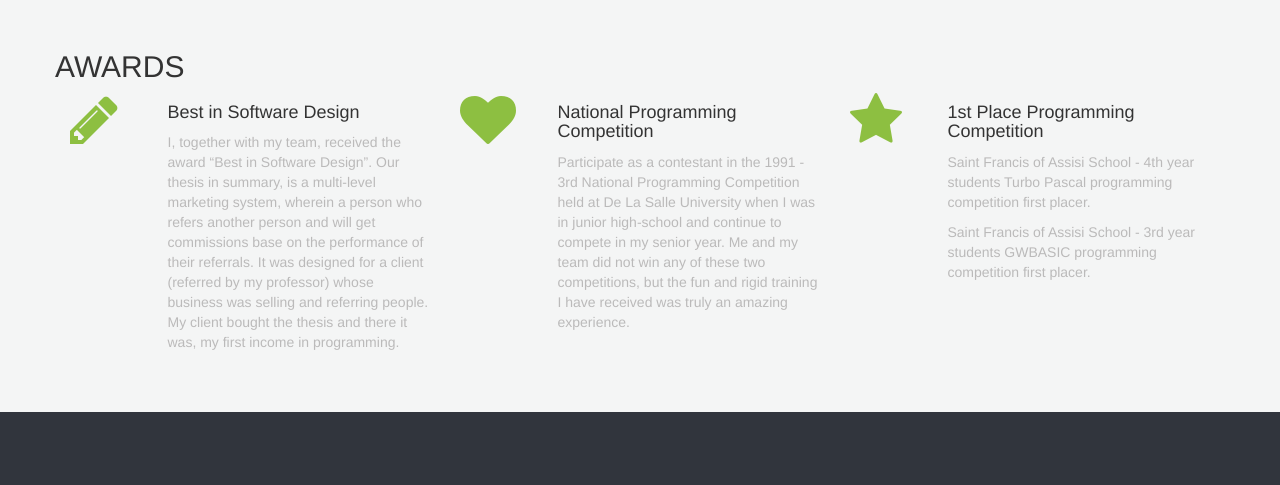
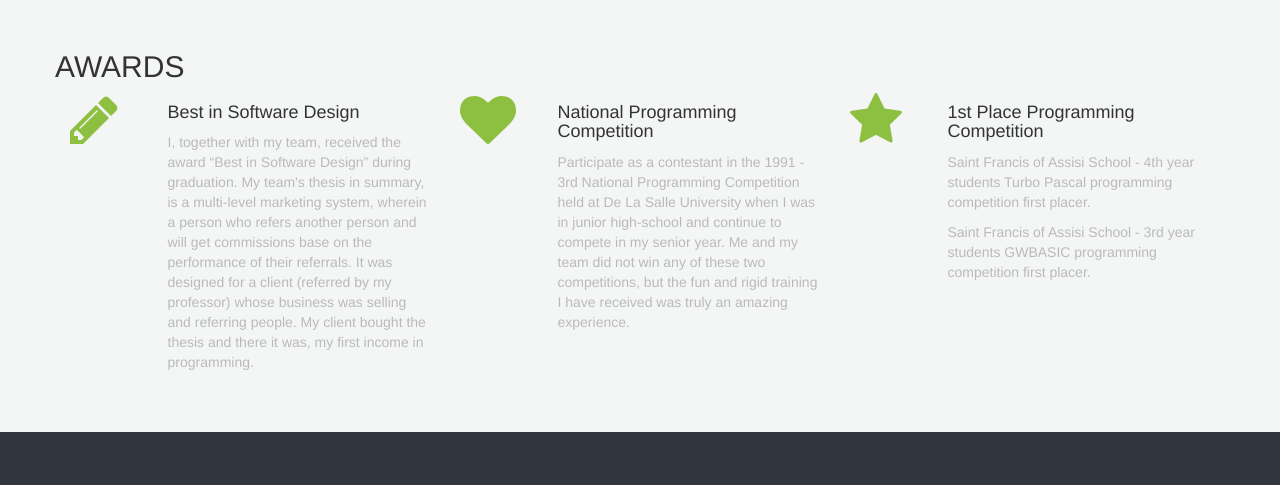
Before and after one commit to iamwindel/iamwindel.github.io, a plain HTML site: page index.html at #/about in a window 1280 px wide. Shown: the part 1220-1705 px from the top of the page. Drawn offline with Linux system fonts and the light colour scheme.

Commit message:
minor update in grammar

```diff
--- a/about/about.html
+++ b/about/about.html
@@ -179,7 +179,7 @@
         <div class="col-sm-3 col-xs-11">
             <h4>Best in Software Design</h4>
             <p>
-                I, together with my team, received the award “Best in Software Design”. Our thesis in summary, is a multi-level marketing system,
+                I, together with my team, received the award “Best in Software Design” during graduation. My team's thesis in summary, is a multi-level marketing system,
                 wherein a person who refers another person and will get commissions base on the performance of their referrals. It was designed for a client
                 (referred by my professor) whose business was selling and referring people. My client bought the thesis and there it was, my first income in programming.
             </p>
```
Also changed, not shown: home/home.html (+0 -1 lines).
